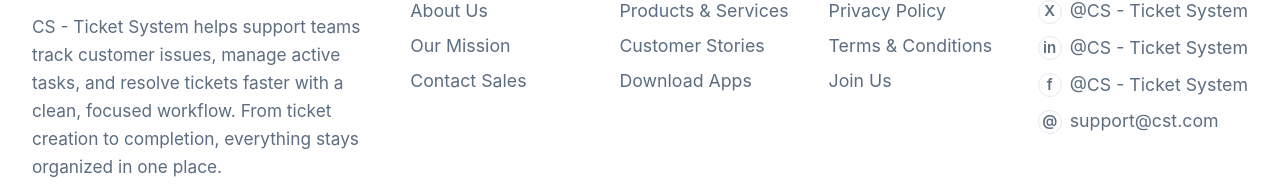
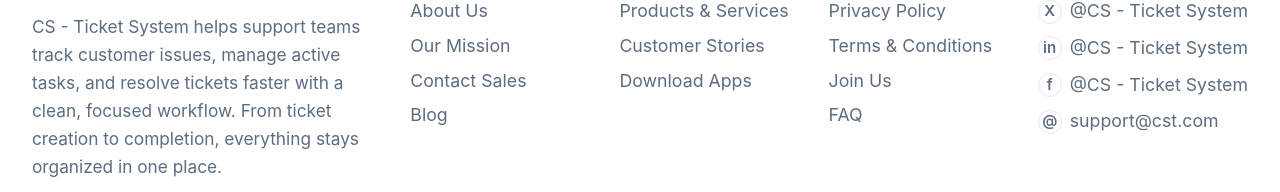
Before and after one commit to Shawon-Mahmud07/Customer-Support-Zone, a React (Vite) app: page / in a window 1280 px wide. Shown: the part 1807-1999 px from the top of the page. Built offline with nearby package versions, Linux system fonts and the light colour scheme.

Commit message:
feat(Footer): add Blog and FAQ buttons with click handlers

```diff
--- a/src/components/Footer.jsx
+++ b/src/components/Footer.jsx
@@ -19,6 +19,8 @@ function Footer({
   onPrivacyPolicy,
   onTermsConditions,
   onJoinUs,
+  onFAQ,
+  onBlog,
 }) {
   return (
     <footer
@@ -96,6 +98,18 @@ function Footer({
                   }}
                 >
                   Contact Sales
+                </button>
+              </li>
+              <li>
+                <button
+                  onClick={onBlog}
+                  className="hover:opacity-80 hover:underline transition-opacity cursor-pointer bg-transparent border-none text-left p-0"
+                  style={{
+                    color: "var(--text-secondary)",
+                    fontSize: "inherit",
+                  }}
+                >
+                  Blog
                 </button>
               </li>
             </ul>
@@ -197,6 +211,18 @@ function Footer({
                   Join Us
                 </button>
               </li>
+              <li>
+                <button
+                  onClick={onFAQ}
+                  className="hover:opacity-80 hover:underline transition-opacity cursor-pointer bg-transparent border-none text-left p-0"
+                  style={{
+                    color: "var(--text-secondary)",
+                    fontSize: "inherit",
+                  }}
+                >
+                  FAQ
+                </button>
+              </li>
             </ul>
           </div>
 
```
